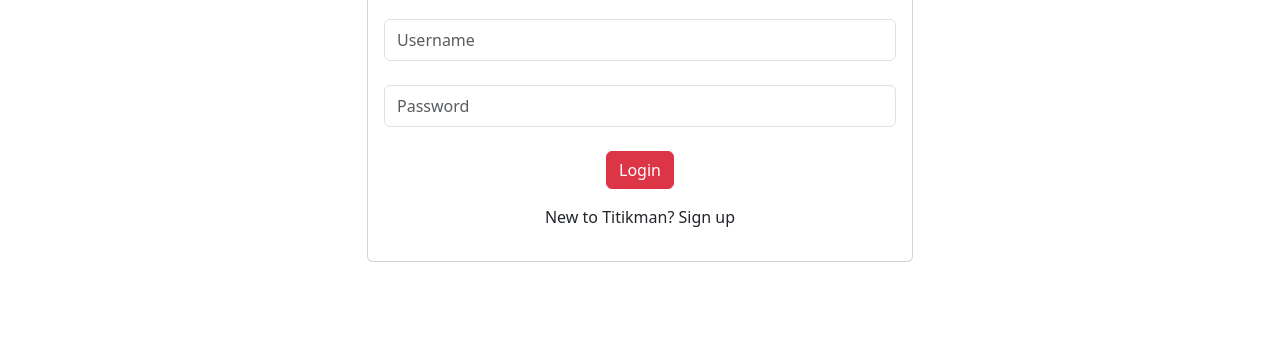
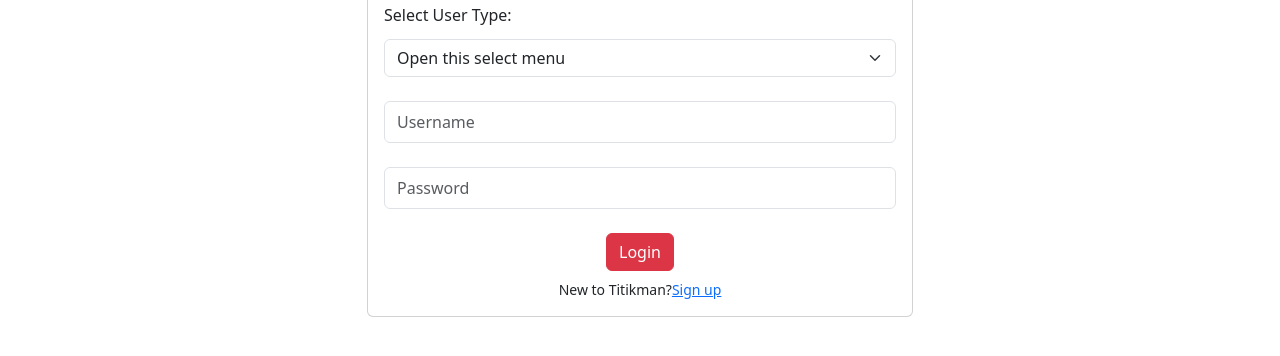
Before and after one commit to Jerrick-Santos/titikman, a plain HTML site: page index.html in a window 1280 px wide. Shown: the part 292-648 px from the top of the page. Drawn offline with nearby package versions, Linux system fonts and the light colour scheme; files that its build step writes are made by us from their sources.

Commit message:
Updated Log In and Sign Up Page, added User Type Feature

```diff
--- a/index.html
+++ b/index.html
@@ -25,12 +25,21 @@
                         <div class="card-body">
                             <h1 class="text-center mt-3 text-danger">Login</h1>
                             <form action="">
+                                <div class="mb-1">
+                                    <label class="form-label">Select User Type:</label>
+                                </div>
+                                <select class="form-select mb-3"
+                                        aria-label="Default select example">
+                                        <option selected>Open this select menu</option>
+                                        <option value="1">User</option>
+                                        <option value="2">Owner</option>
+                                </select>
                                 <input type="text" name="" id="" class="form-control my-4 py-2" placeholder="Username"/>
                                 <input type="text" name="" id="" class="form-control my-4 py-2" placeholder="Password"/>
-                                <div class="text-center mt-3">
+                                <div class="text-center mt-3 mb-2">
                                     <button class="btn btn-danger">Login</button>
-                                    <a href="#" class="nav-link my-3">New to Titikman? Sign up</a>
                                 </div>
+                                <small class="d-flex justify-content-center">New to Titikman? <a href="#">Sign up</a></small>
                             </form>
                         </div>
                     </div>
```
Also changed, not shown: signup.html (+11 -2 lines).
